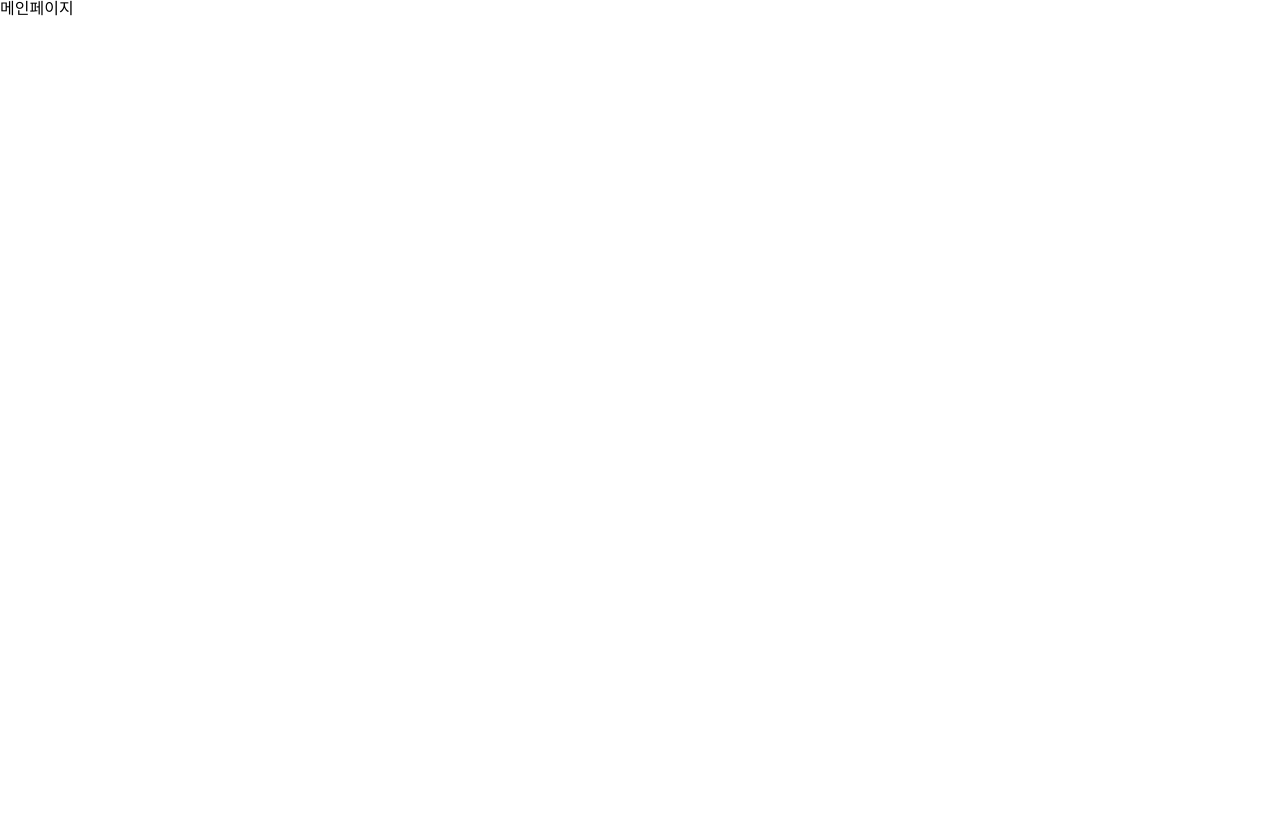
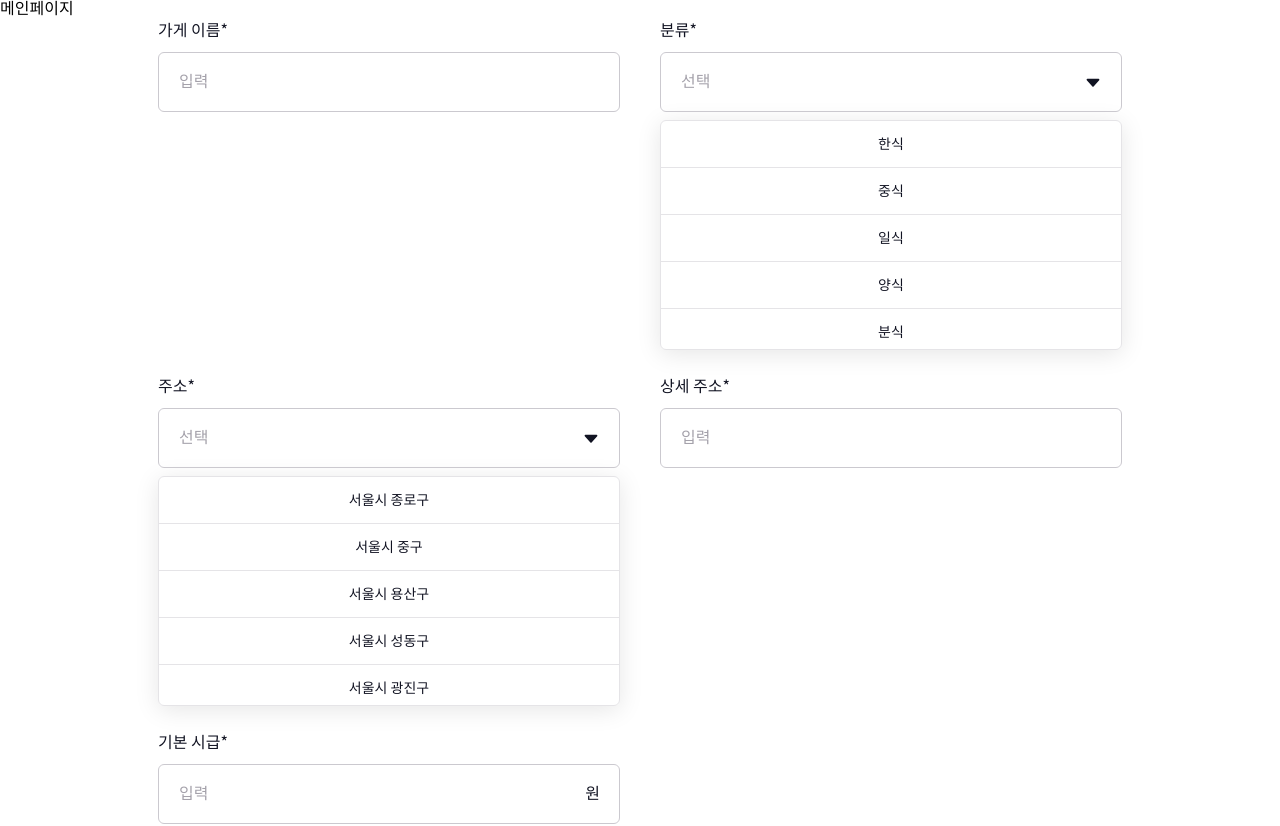
Before and after one commit to sprintPart3Team4/the-julge, a Next.js app: page / in a window 1280 px wide. Shown: the top 826 px of the page. Before the commit the page ends 800 px from the top, so only its background shows below. Built offline with nearby package versions, Linux system fonts and the light colour scheme.

Commit message:
Design: 사장님-가게정보등록 form UI 전체 레이아웃 추가

```diff
--- a/components/register/shopInfo/shopInfoForm/shopInfoForm.module.scss
+++ b/components/register/shopInfo/shopInfoForm/shopInfoForm.module.scss
@@ -2,6 +2,11 @@
 
 @mixin placeholder {
   color: $color-gray-40;
+}
+
+.container {
+  max-width: 964px;
+  margin: 0 auto;
 }
 
 .inputWrap {
--- a/pages/index.tsx
+++ b/pages/index.tsx
@@ -1,9 +1,10 @@
 // 공고 리스트 페이지
-
+import ShopInfoForm from "@/components/register/shopInfo/shopInfoForm/shopInfoForm";
 export default function Home() {
   return (
     <>
       <main>메인페이지</main>
+      <ShopInfoForm />
     </>
   );
 }
```
